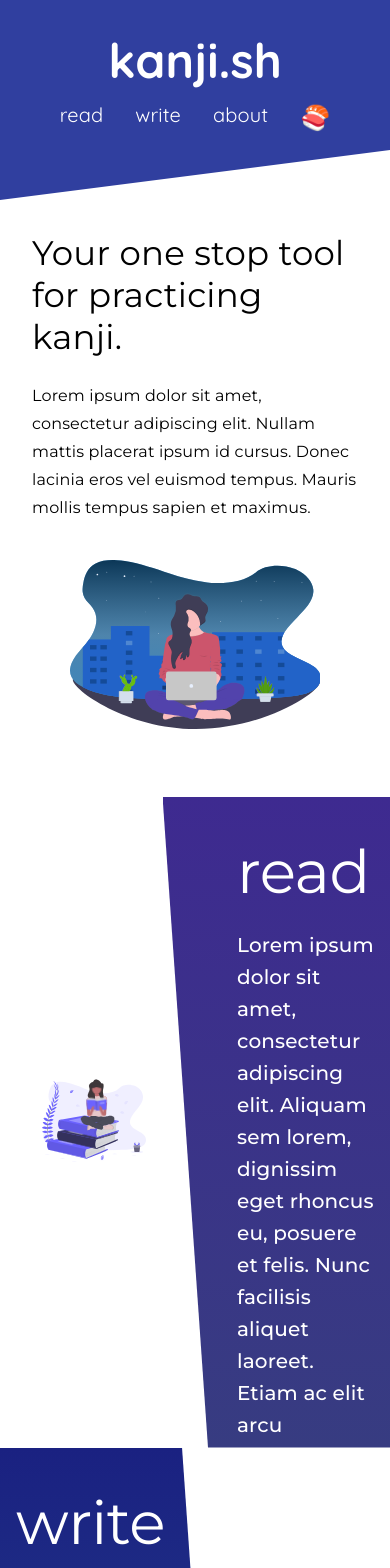
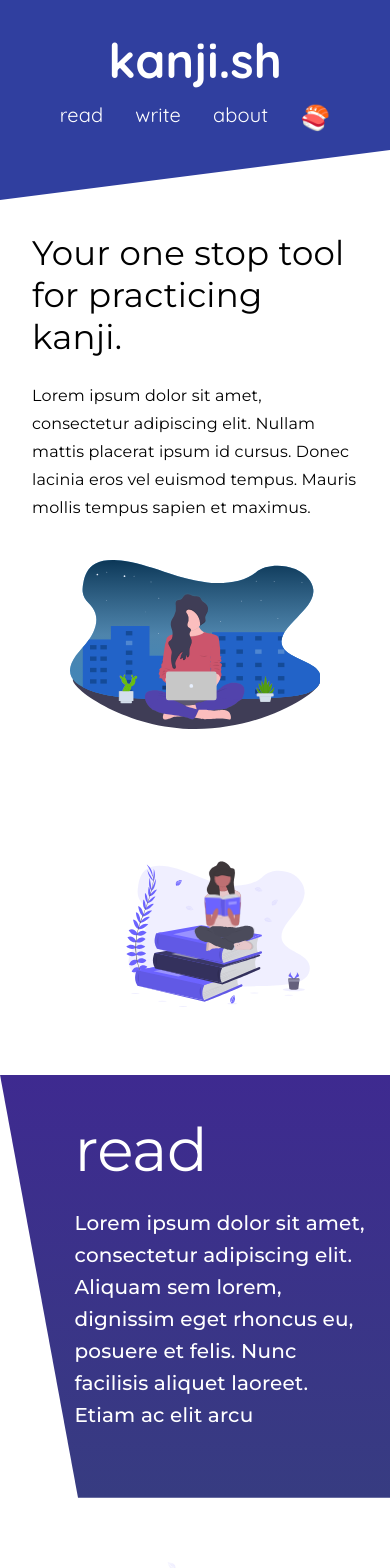
Before and after one commit to rionlabs/kanji.sh, a React (Create React App) app: page / in a window 390 px wide. Shown: the top 1568 px of the page. Built offline with nearby package versions, Linux system fonts and the light colour scheme.

Commit message:
:art: Updates service section for mobile screens

```diff
--- a/src/components/ServiceCard.tsx
+++ b/src/components/ServiceCard.tsx
@@ -10,14 +10,11 @@ const styles = (theme: Theme): StyleRules =>
     createStyles({
         root: {
             flexGrow: 1,
-            minHeight: theme.spacing(64),
+            minHeight: theme.spacing(48),
         },
-
-        startBgImage: {
-            background: "linear-gradient(0deg, rgba(42,77,144,1) 0%, rgba(26,33,129,1) 100%)",
-            clipPath: "polygon(0 0, 40% 0, 50% 100%, 0 100%)"
+        imageBox: {
+            padding:  theme.spacing(8),
         },
-        imageBox: {},
         textBoxEnd: {
             minHeight: 'inherit',
             background: "linear-gradient(0deg, rgba(55,60,129,1) 0%, rgba(62,42,144,1) 100%)",
@@ -32,14 +29,6 @@ const styles = (theme: Theme): StyleRules =>
             clipPath: "polygon(0 0, 80% 0, 100% 100%, 0 100%)",
             paddingEnd: "15%",
             paddingTop: "10%"
-        },
-        media: {
-            height: theme.spacing(32),
-            padding: theme.spacing(2),
-            display: 'flex',
-            flexDirection: 'column',
-            alignContent: 'center',
-            justifyContent: 'center'
         },
         title: {
             fontWeight: 400,
@@ -66,11 +55,7 @@ export enum Direction {
 class ServiceCard extends React.Component<Props> {
 
     public render() {
-        // const {classes/*, fileData*/} = this.props;
         const {classes, title, subtitle, imageUrl, imageDirection} = this.props;
-
-        /* {(imageDirection == Direction.start) ? classes.rootStartImage : classes.rootEndImage} */
-
         return (
             <div className={classes.root}>
                 <Grid
@@ -79,7 +64,7 @@ class ServiceCard extends React.Component<Props> {
                     alignItems={"center"}
                     style={{minHeight: 'inherit'}}>
                     {/* Image */}
-                    <Grid className={classes.imageBox} item xs={5}>
+                    <Grid className={classes.imageBox} item xs={12} sm={6}>
                         <Container>
                             <Box style={{textAlign: (imageDirection === Direction.start) ? 'left' : 'right'}}>
                                 <object style={{width: "80%"}} type="image/svg+xml" data={imageUrl}>
@@ -91,7 +76,7 @@ class ServiceCard extends React.Component<Props> {
 
                     {/* Text */}
                     <Grid className={(imageDirection === Direction.start) ? classes.textBoxStart : classes.textBoxEnd}
-                          item xs={7} alignContent={"flex-start"}
+                          item xs={12} sm={6} alignContent={"flex-start"}
                           style={{minHeight: 'inherit'}}>
                         <Container style={{minHeight: 'inherit'}}>
                             <Typography className={classes.title} gutterBottom variant="h2" component="h5">
```
